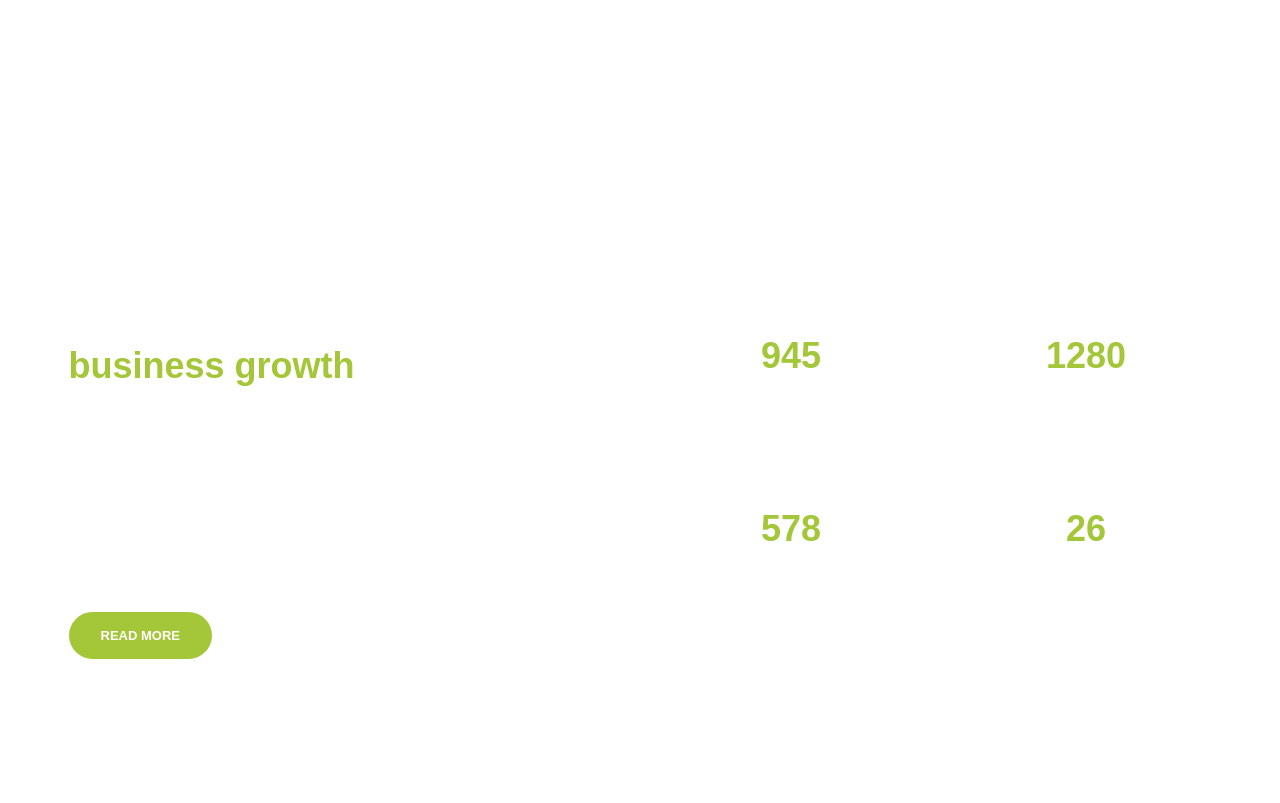
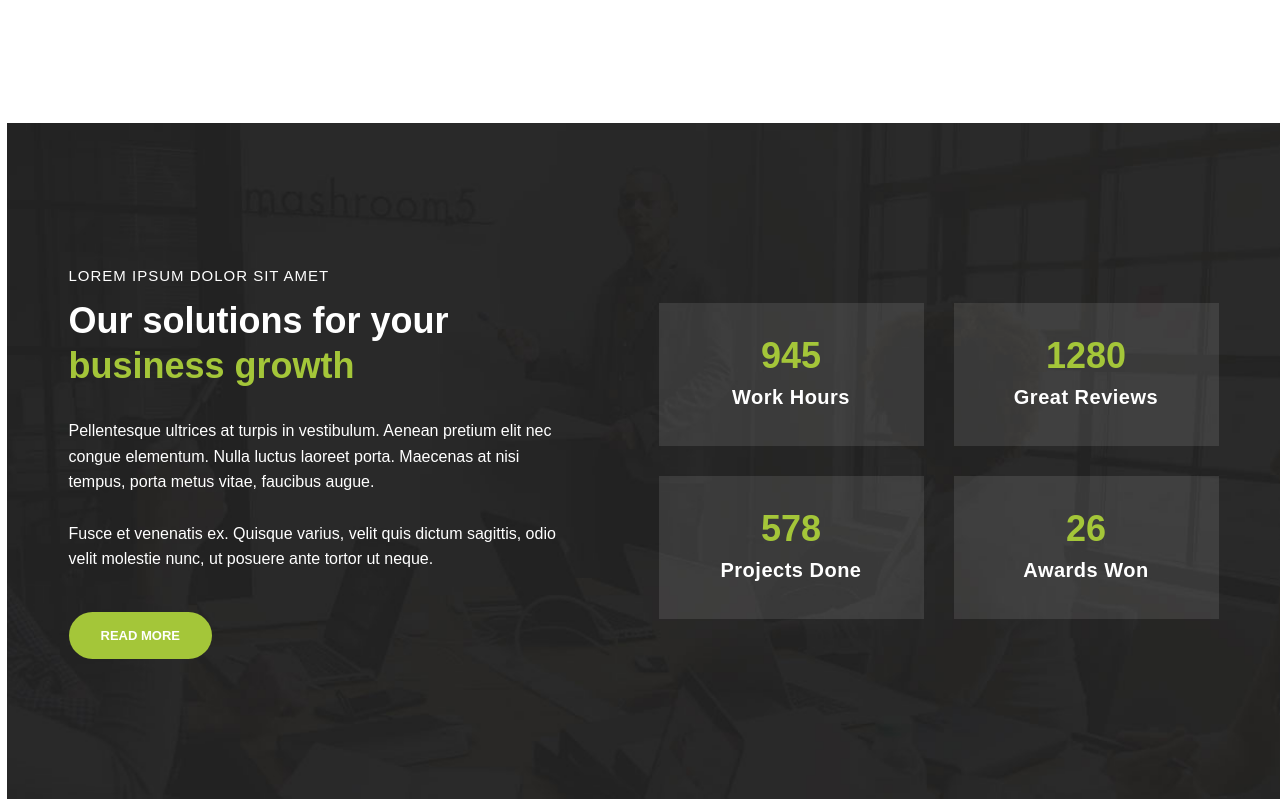
Before and after one commit to hmimran031/Finance_Business, a plain HTML site: page index.html in a window 1280 px wide. Shown: the part 1760-2563 px from the top of the page. Drawn offline with Linux system fonts and the light colour scheme.

Commit message:
boring commit

```diff
--- a/css/style.css
+++ b/css/style.css
@@ -327,7 +327,7 @@ a {
 /* fun start here  */
 .fun-area {
   margin: 0px 0 140px 7px;
-  background-image: url(./image/fun-facts-bg.jpg);
+  background-image: url(/image/fun-facts-bg.jpg);
   background-position: center center;
   background-repeat: no-repeat;
   background-size: cover;
```
